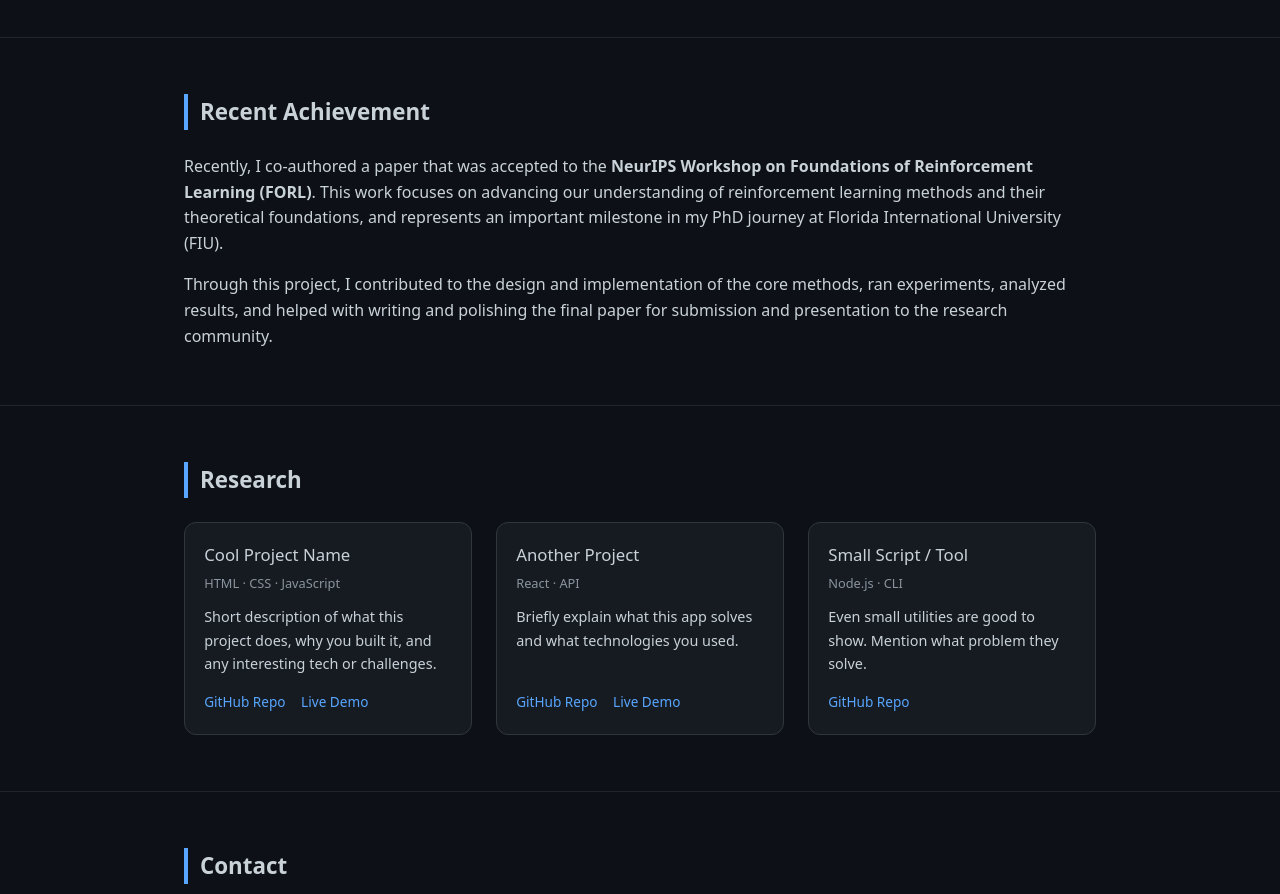
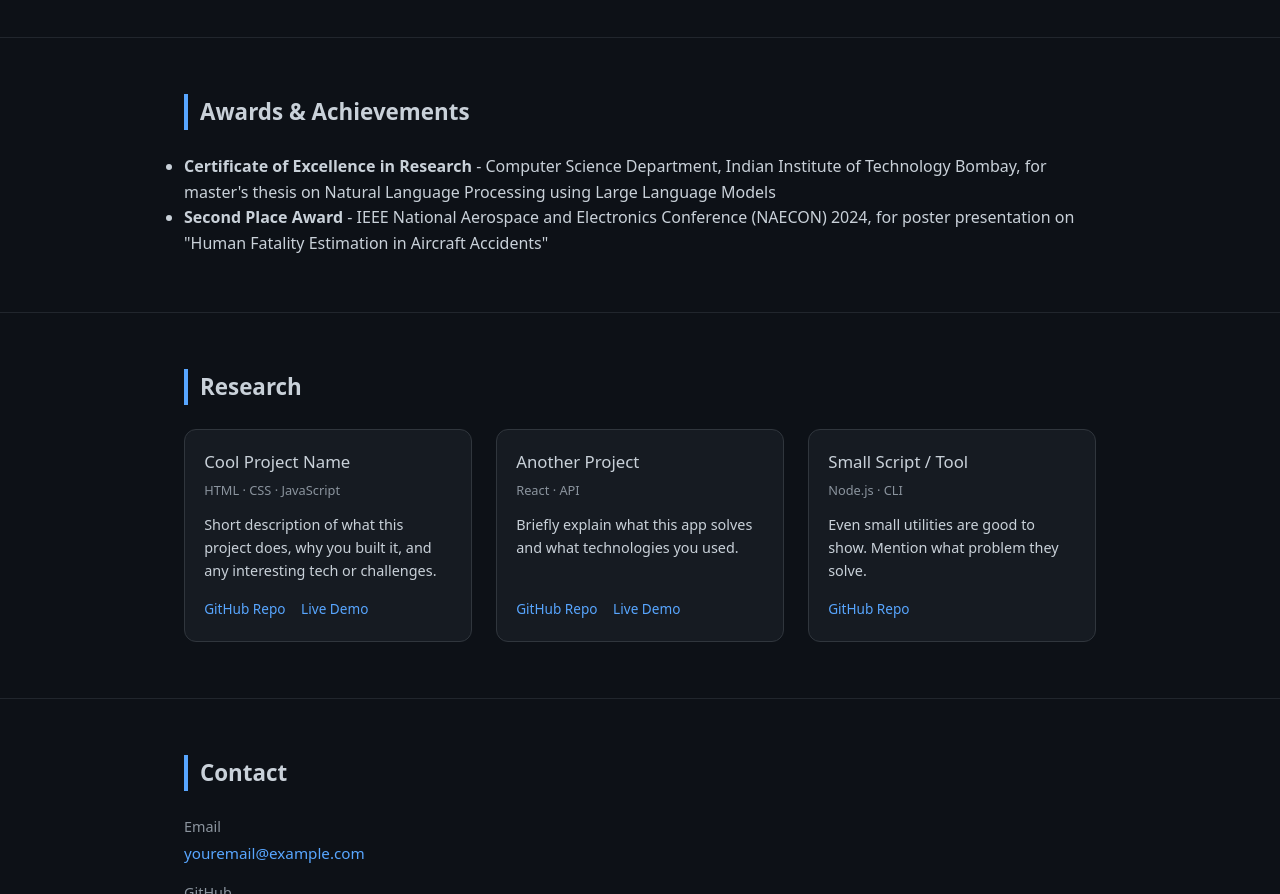
Before and after one commit to VishalPramanik/VishalPramanik.github.io, a plain HTML site: page index.html in a window 1280 px wide. Shown: the part 2648-3542 px from the top of the page. Drawn offline with Linux system fonts and the light colour scheme.

Commit message:
Update index.html

```diff
--- a/index.html
+++ b/index.html
@@ -453,26 +453,24 @@
 </div>
 
 
-    <div class="section" id="achievements">
+  <div class="section" id="achievements">
   <div class="section-inner">
-    <h2 class="section-title">Recent Achievement</h2>
+    <h2 class="section-title">Awards & Achievements</h2>
     <div class="about-text">
-      <p>
-        Recently, I co-authored a paper that was accepted to the
-        <strong>NeurIPS Workshop on Foundations of Reinforcement Learning (FORL)</strong>.
-        This work focuses on advancing our understanding of reinforcement learning methods
-        and their theoretical foundations, and represents an important milestone in my PhD journey
-        at Florida International University (FIU).
-      </p>
-      <p>
-        Through this project, I contributed to the design and implementation of the core methods,
-        ran experiments, analyzed results, and helped with writing and polishing the final paper
-        for submission and presentation to the research community.
-      </p>
+      <ul>
+        <li>
+          <strong>Certificate of Excellence in Research</strong> - Computer Science Department,
+          Indian Institute of Technology Bombay, for master's thesis on Natural Language Processing
+          using Large Language Models
+        </li>
+        <li>
+          <strong>Second Place Award</strong> - IEEE National Aerospace and Electronics Conference
+          (NAECON) 2024, for poster presentation on "Human Fatality Estimation in Aircraft Accidents"
+        </li>
+      </ul>
     </div>
   </div>
 </div>
-
 
     <!-- PROJECTS SECTION -->
     <div class="section" id="projects">
```
